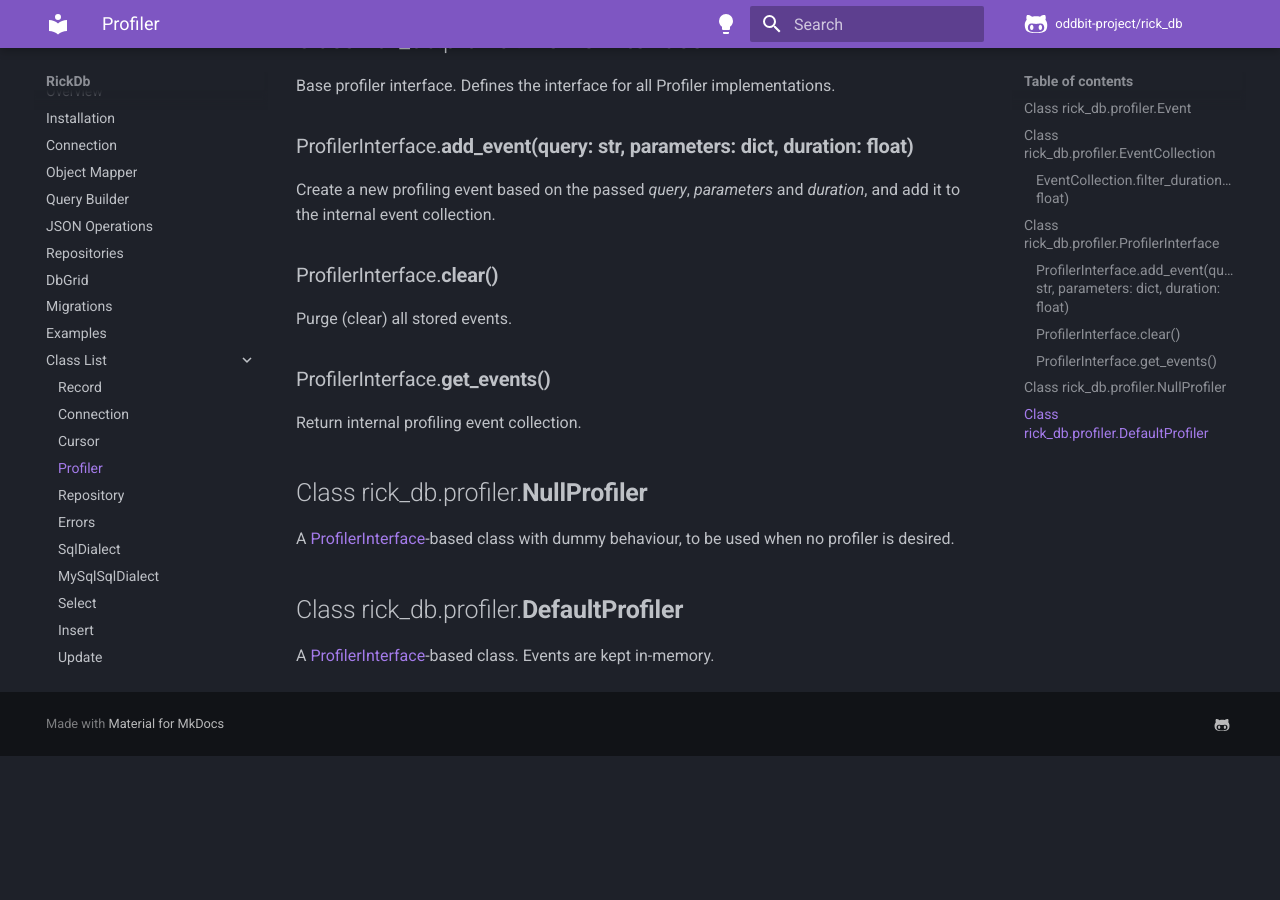
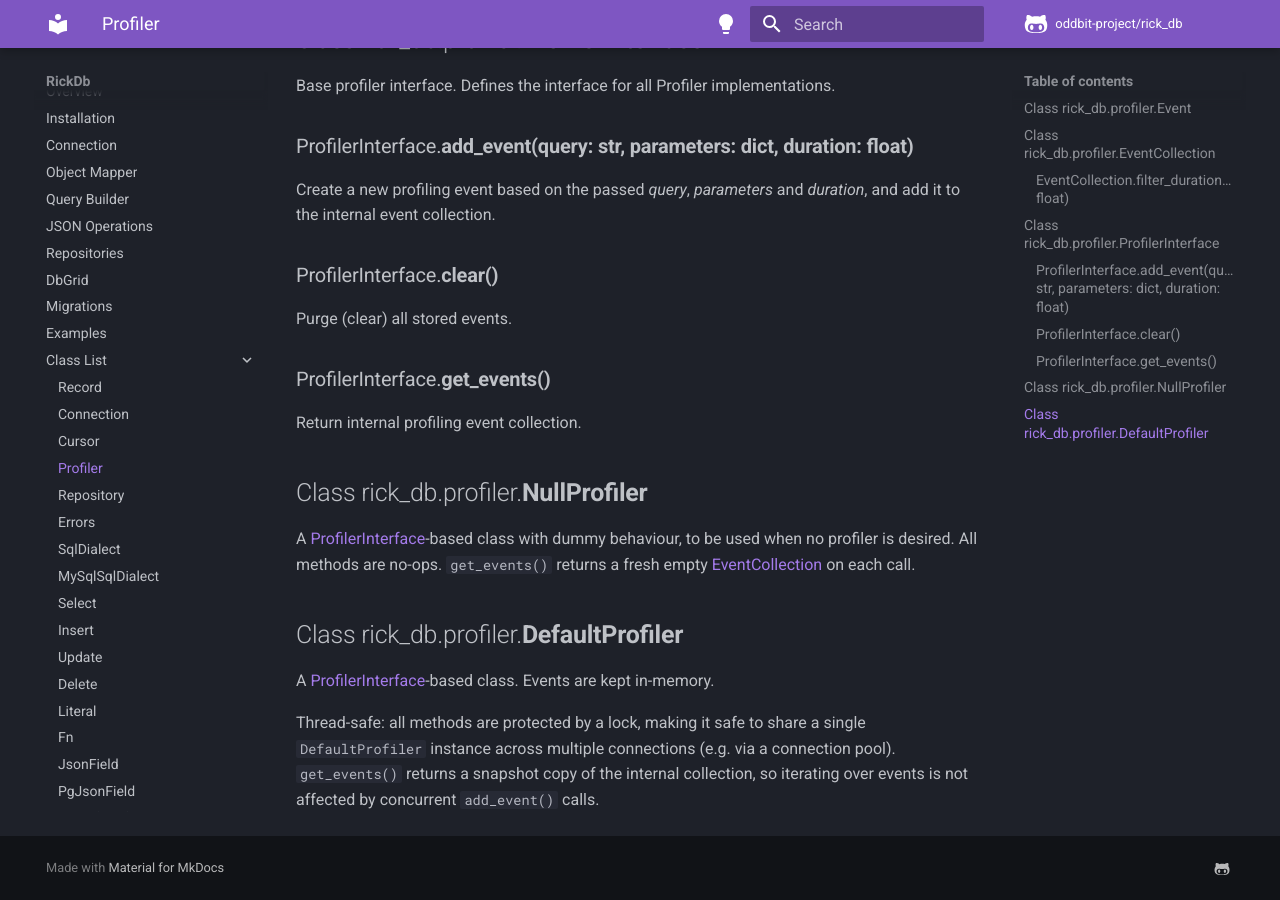
Before and after one commit to oddbit-project/rick_db, an MkDocs documentation site: the page built from docs/classes/profiler.md, in a window 1280 px wide and 900 px high, scrolled down 711 px. Built offline with MkDocs 1.6.1 and Material for MkDocs 9.7.7, drawn with Linux system fonts in a browser that asks for light colours; comment, search, counter and statistics services are not loaded; before the commit the page ends 1467 px from its top, so only the background shows below that.

Commit message:
Update profiler docs with thread-safety and NullProfiler behavior

```diff
--- a/docs/classes/profiler.md
+++ b/docs/classes/profiler.md
@@ -44,8 +44,13 @@
 ## Class rick_db.profiler.**NullProfiler**
 
 A [ProfilerInterface](#class-rick_dbprofilerprofilerinterface)-based class with dummy behaviour, to be used when no profiler is desired.
+All methods are no-ops. `get_events()` returns a fresh empty [EventCollection](#class-rick_dbprofilereventcollection) on each call.
 
 
 ## Class rick_db.profiler.**DefaultProfiler**
 
 A [ProfilerInterface](#class-rick_dbprofilerprofilerinterface)-based class. Events are kept in-memory.
+
+Thread-safe: all methods are protected by a lock, making it safe to share a single `DefaultProfiler` instance
+across multiple connections (e.g. via a connection pool). `get_events()` returns a snapshot copy of the internal
+collection, so iterating over events is not affected by concurrent `add_event()` calls.
```
